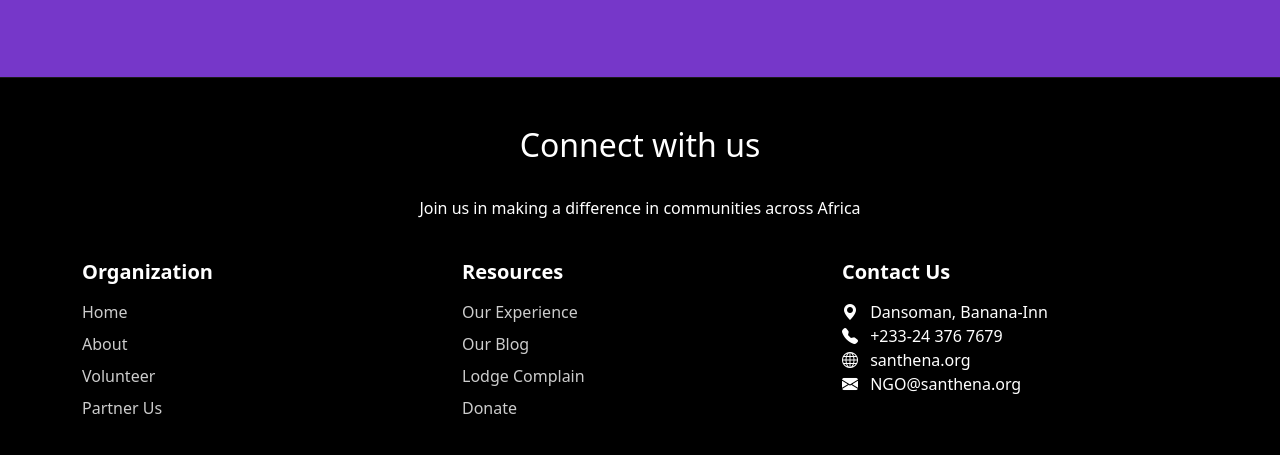
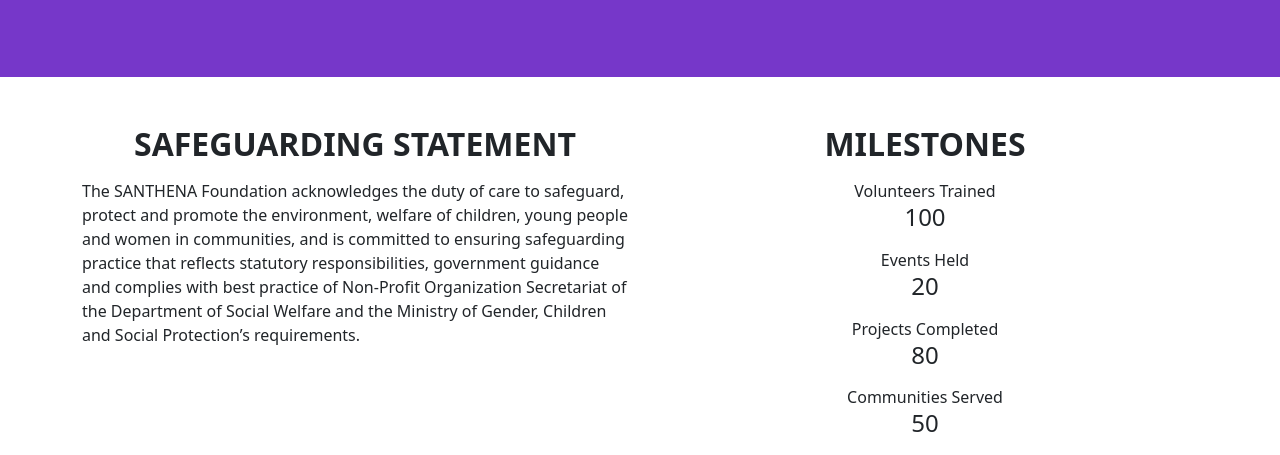
Before and after one commit to Nani-Bredu/nani, a plain HTML site: page index.html in a window 1280 px wide. Shown: the part 2385-2840 px from the top of the page. Drawn offline with nearby package versions, Linux system fonts and the light colour scheme.

Commit message:
Update index.html

```diff
--- a/index.html
+++ b/index.html
@@ -252,6 +252,45 @@
       </div>
     </div>
   </div>
+  <!----section-----!>
+  <div class="container py-5">
+    <div class="row align-items-start">
+      <!-- Safeguarding Statement -->
+      <div class="col-md-6 mb-4">
+        <h2 class="text-uppercase fw-bold text-center">Safeguarding Statement</h2>
+        <div class="underline mx-auto mb-3"></div>
+        <p class="text-justify">
+          The SANTHENA Foundation acknowledges the duty of care to safeguard, protect and promote the environment,
+          welfare of children, young people and women in communities, and is committed to ensuring safeguarding
+          practice that reflects statutory responsibilities, government guidance and complies with best practice of
+          Non-Profit Organization Secretariat of the Department of Social Welfare and the Ministry of Gender,
+          Children and Social Protection’s requirements.
+        </p>
+      </div>
+
+      <!-- Milestones -->
+      <div class="col-md-6 mb-4 text-center">
+        <h2 class="text-uppercase fw-bold">Milestones</h2>
+        <div class="underline mx-auto mb-3"></div>
+        <div class="mb-3">
+          <p class="mb-0">Volunteers Trained</p>
+          <h4>100</h4>
+        </div>
+        <div class="mb-3">
+          <p class="mb-0">Events Held</p>
+          <h4>20</h4>
+        </div>
+        <div class="mb-3">
+          <p class="mb-0">Projects Completed</p>
+          <h4>80</h4>
+        </div>
+        <div class="mb-3">
+          <p class="mb-0">Communities Served</p>
+          <h4>50</h4>
+        </div>
+      </div>
+    </div>
+  </div>
 
 <footer class="footer text-white py-5">
   <div class="container">
```
